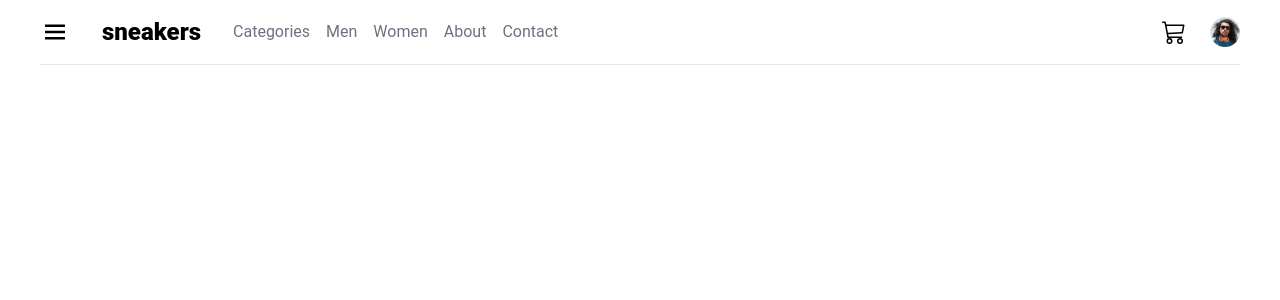
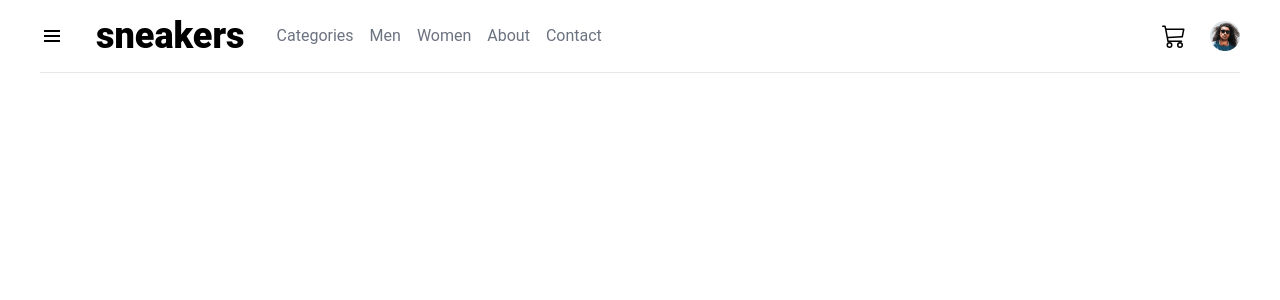
Before and after one commit to balikis-oyeleye/SCAMP-C6-Assessment, a React (Create React App) app: page / in a window 1280 px wide. Shown: the top 300 px of the page. Built offline with nearby package versions, Linux system fonts and the light colour scheme.

Commit message:
Update header brand font size

```diff
--- a/src/components/header/Header.jsx
+++ b/src/components/header/Header.jsx
@@ -17,13 +17,12 @@ const Header = ({ setSidebar }) => {
 
   return (
     <header className="header flex flex-row justify-between items-center border-b py-4">
-      <nav className="header-nav flex flex-row items-center gap-4 sm:gap-8">
+      <nav className="header-nav flex flex-row items-center gap-4 sm:gap-8 justify-center">
         <BiMenu
-          size={"30px"}
-          className="cursor-pointer"
+          className="cursor-pointer text-2xl"
           onClick={() => setSidebar(true)}
         />
-        <h1 className="header-nav__brand text-2xl font-extrabold">sneakers</h1>
+        <h1 className="header-nav__brand text-4xl font-extrabold">sneakers</h1>
         <ul className="header-nav__links  flex-row items-center gap-4 text-gray-500 hidden md:flex">
           {navLinks}
         </ul>
```
